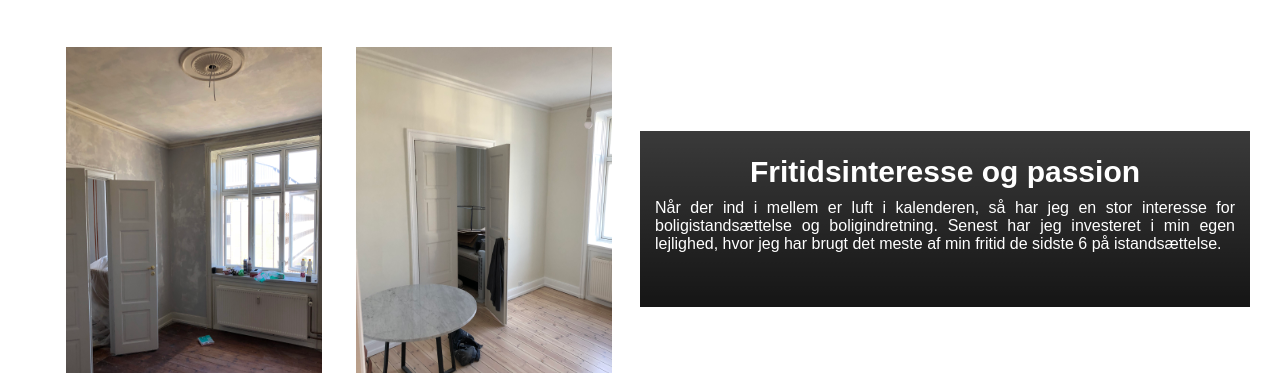
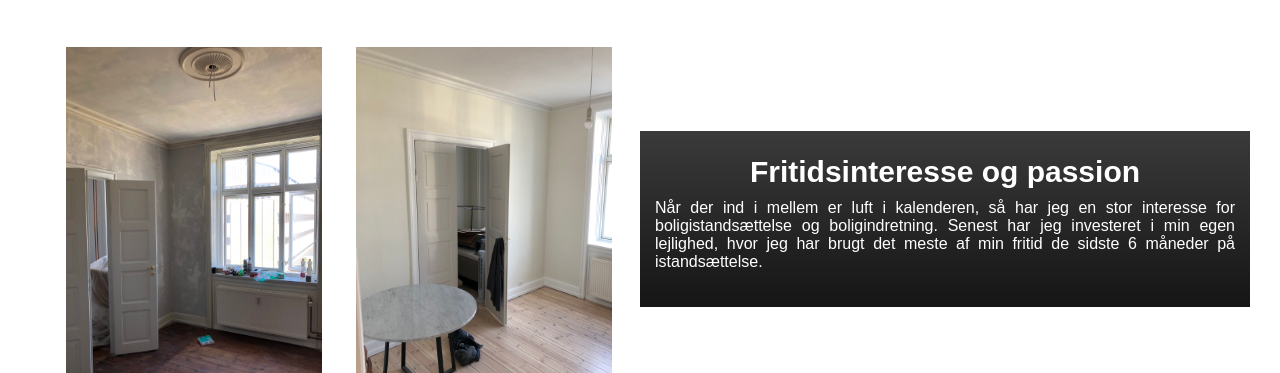
Before and after one commit to Lucas-Zella/Lucas-Zella.github.io, a plain HTML site: page ommig.html in a window 1280 px wide. Shown: the part 357-730 px from the top of the page. Drawn offline with Linux system fonts and the light colour scheme.

Commit message:
Update ommig.html

```diff
--- a/ommig.html
+++ b/ommig.html
@@ -84,7 +84,7 @@
 
     <div>
         <p class="p2">
-        Når der ind i mellem er luft i kalenderen, så har jeg en stor interesse for boligistandsættelse og boligindretning. Senest har jeg investeret i min egen lejlighed, hvor jeg har brugt det meste af min fritid de sidste 6 på istandsættelse.</p>
+        Når der ind i mellem er luft i kalenderen, så har jeg en stor interesse for boligistandsættelse og boligindretning. Senest har jeg investeret i min egen lejlighed, hvor jeg har brugt det meste af min fritid de sidste 6 måneder på istandsættelse.</p>
     </div>
 </div>
 
```
